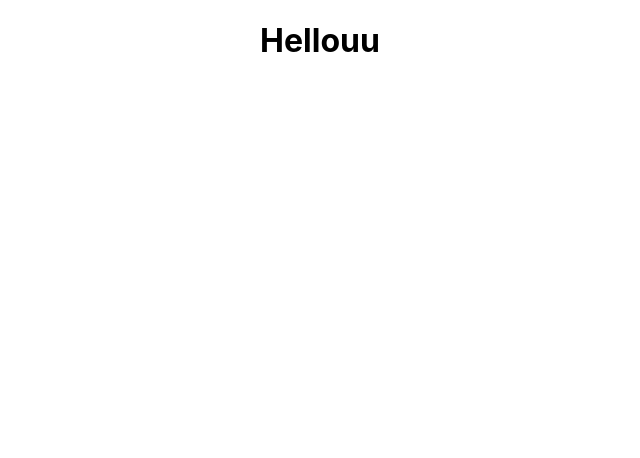
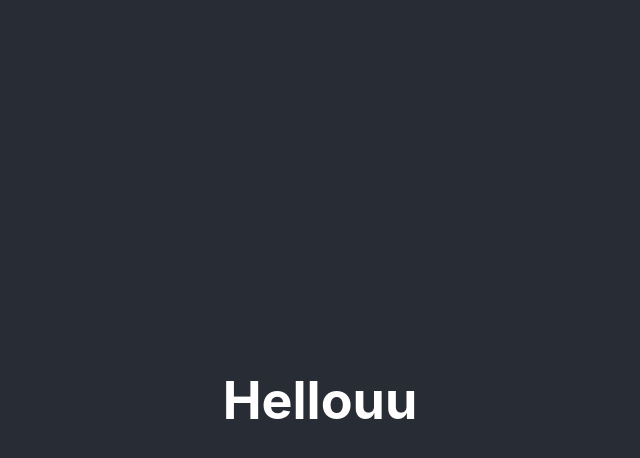
Before and after one commit to mucahitkaya/calculator-app, a React (Create React App) app in the folder calculator-app/: page / in a window 1280 px wide. Shown: the top 458 px of the page, without its empty margins (320-960 px from the left). Built offline with nearby package versions, Linux system fonts and the light colour scheme.

Commit message:
little change

```diff
--- a/calculator-app/src/App.css
+++ b/calculator-app/src/App.css
@@ -1,19 +1,9 @@
-.App {
-  text-align: center;
+* {
+  margin: 0;
+  padding: 0;
 }
 
-.App-logo {
-  height: 40vmin;
-  pointer-events: none;
-}
-
-@media (prefers-reduced-motion: no-preference) {
-  .App-logo {
-    animation: App-logo-spin infinite 20s linear;
-  }
-}
-
-.App-header {
+.App {
   background-color: #282c34;
   min-height: 100vh;
   display: flex;
@@ -23,16 +13,3 @@
   font-size: calc(10px + 2vmin);
   color: white;
 }
-
-.App-link {
-  color: #61dafb;
-}
-
-@keyframes App-logo-spin {
-  from {
-    transform: rotate(0deg);
-  }
-  to {
-    transform: rotate(360deg);
-  }
-}
```
